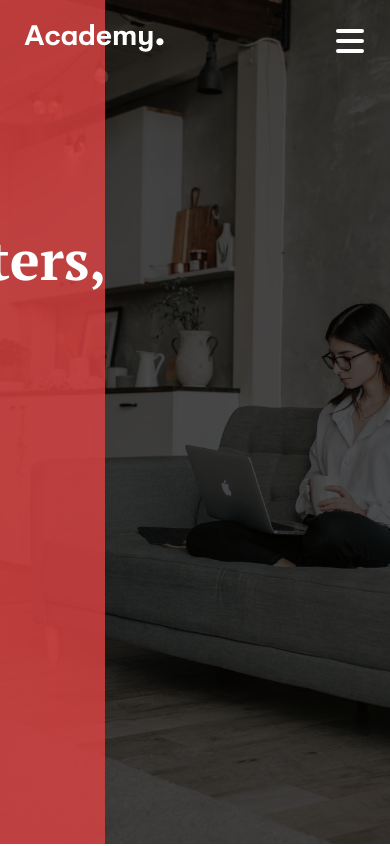
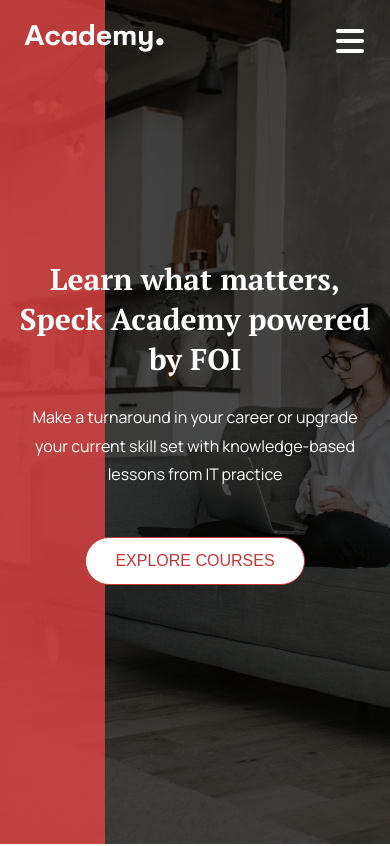
Before and after one commit to adurcevic/Speck-project, a React (Create React App) app: page / in a window 390 px wide. Shown: the top 846 px of the page. Built offline with nearby package versions, Linux system fonts and the light colour scheme.

Commit message:
Added responsive design for landing component

```diff
--- a/src/components/Landing/LandingStyle.js
+++ b/src/components/Landing/LandingStyle.js
@@ -1,5 +1,5 @@
 import styled from "styled-components";
-import { colors } from "../../lib/style/theme";
+import { colors, breakpoints } from "../../lib/style/theme";
 
 export const Landing = styled.div`
   position: relative;
@@ -31,7 +31,6 @@
   width: 27%;
   height: 100%;
   background-color: #bf3939ef;
-  /* width: 27%; */
 `;
 
 export const OverlaySecondary = styled.div`
@@ -40,35 +39,87 @@
   width: 73%;
   height: 100%;
   background-color: #000000ad;
-  /* width: 73%; */
 `;
 
 export const Content = styled.div`
   position: absolute;
   top: 0;
   z-index: 1;
-  left: calc((100% - 1260px) / 2);
-  width: 1260px;
   height: 100%;
   display: flex;
   align-items: center;
-  left: calc((100% - 1260px) / 2);
-  width: 1260px;
+  padding: 0 5px;
+
+  @media (${breakpoints.tabletMedium}) {
+    padding-left: 24px;
+    padding-right: 0;
+  }
+
+  @media (${breakpoints.destkop}) {
+    padding-left: 0;
+    left: calc((100% - 960px) / 2);
+    width: 960px;
+  }
+
+  @media (${breakpoints.destkopLarge}) {
+    left: calc((100% - 1260px) / 2);
+    width: 1260px;
+  }
 `;
 
-export const ContentInner = styled.div``;
+export const ContentInner = styled.div`
+  display: flex;
+  flex-direction: column;
+  align-items: center;
+
+  @media (${breakpoints.tabletMedium}) {
+    display: block;
+  }
+`;
 
 export const Title = styled.h1`
-  font-size: 56px;
-  width: 550px;
+  text-align: center;
+  font-size: 30px;
   color: ${colors.secondary};
   margin-bottom: 24px;
+
+  @media (${breakpoints.tabletSmall}) {
+    font-size: 38px;
+  }
+
+  @media (${breakpoints.tabletMedium}) {
+    text-align: start;
+    width: 550px;
+  }
+
+  @media (${breakpoints.tablet}) {
+    padding: 0;
+    font-size: 48px;
+  }
+
+  @media (${breakpoints.destkop}) {
+    font-size: 56px;
+  }
 `;
 
 export const Subtitle = styled.p`
-  font-size: 16px;
+  font-size: 14px;
+  width: 300px;
   line-height: 180%;
   color: ${colors.secondary};
-  width: 440px;
   margin-bottom: 48px;
+  text-align: center;
+
+  @media (${breakpoints.mobileLarge}) {
+    font-size: 16px;
+    width: 350px;
+  }
+
+  @media (${breakpoints.tabletMedium}) {
+    text-align: start;
+  }
+
+  @media (${breakpoints.tablet}) {
+    width: 440px;
+  }
 `;
```
